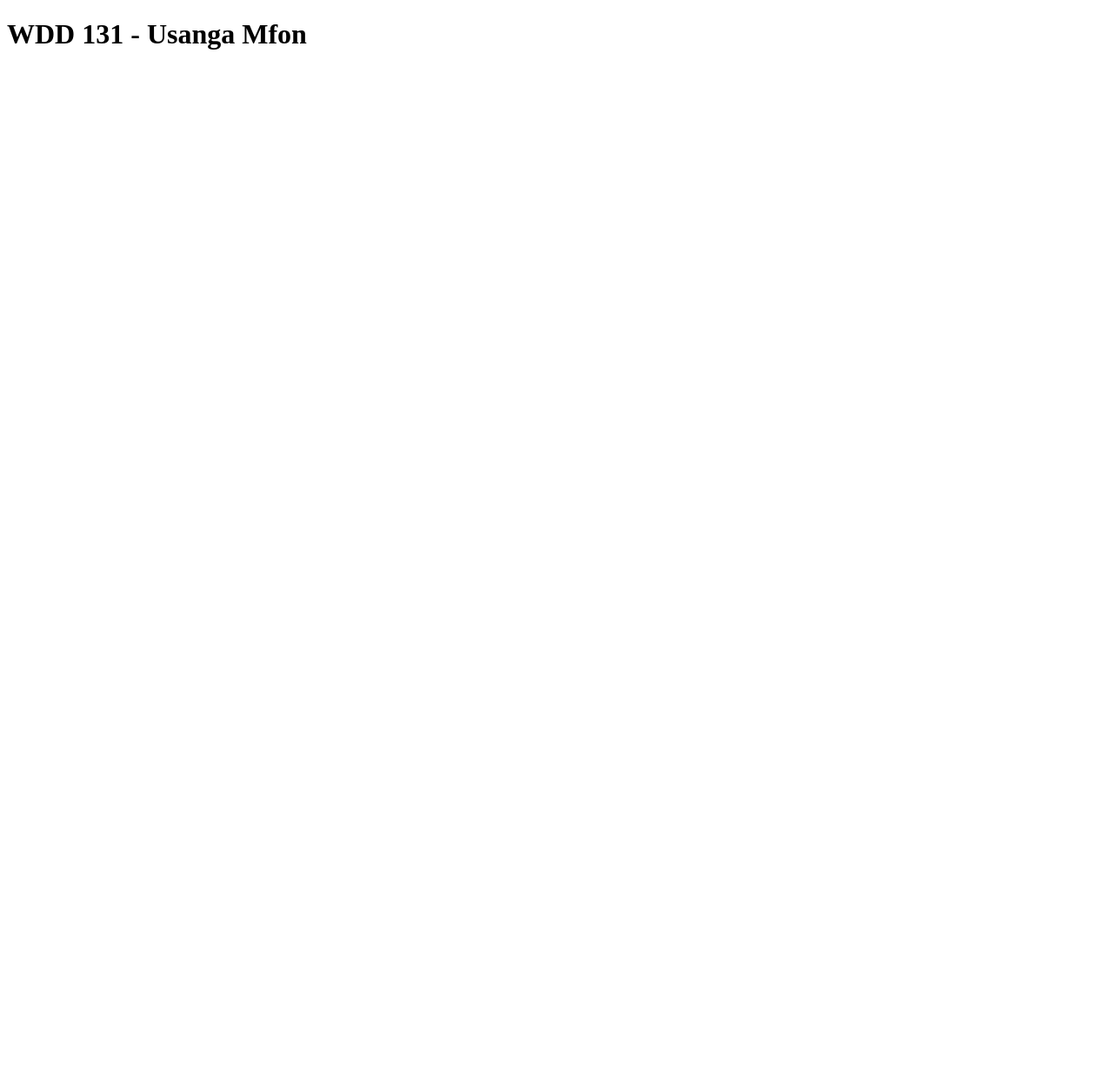
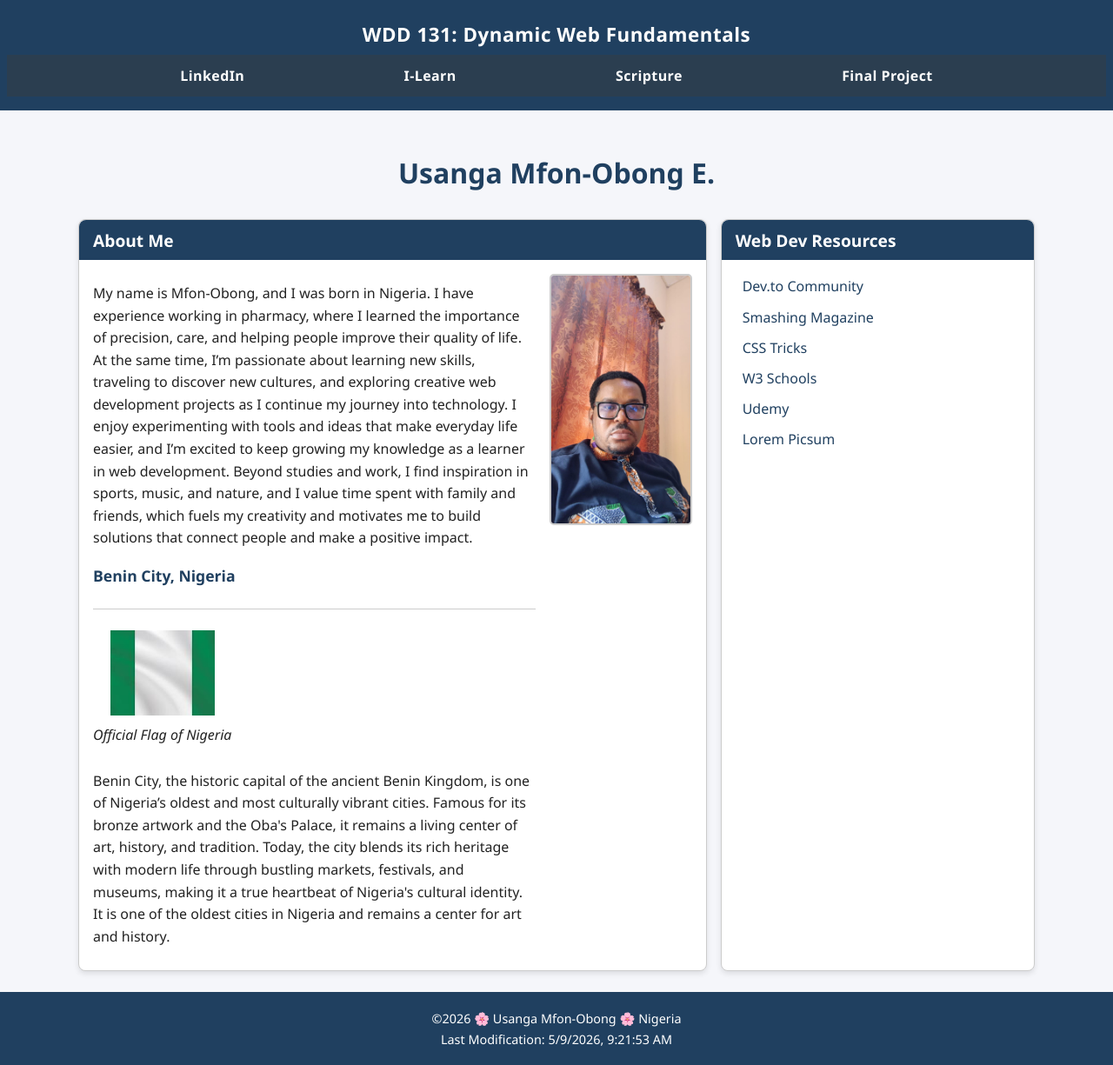
Before and after one commit to Maccharmy/wdd131, a plain HTML site: page index.html in a window 1280 px wide. Shown: the whole page at 87% size. Before the commit the page ends 800 px from the top, so only its background shows below. Drawn offline with Linux system fonts and the light colour scheme.

Commit message:
initial index

```diff
--- a/index.html
+++ b/index.html
@@ -4,11 +4,73 @@
 <head>
     <meta charset="UTF-8">
     <meta name="viewport" content="width=device-width, initial-scale=1.0">
-    <title>WDD 131</title>
+    <title>WDD 131: Dynamic Web Fundamentals - Usanga Mfon-Obong</title>
+    <meta name="description" content="WDD 131 - Dynamic Web Fundamentals - About Me and Web Dev Resources">
+    <meta name="author" content="Usanga Mfon-Obong">
+    <link rel="stylesheet" href="styles/base.css">
+    <script src="scripts/getdates.js" defer></script>
 </head>
 
 <body>
-    <h1>WDD 131 - Usanga Mfon</h1>
+    <header>
+        <h1>WDD 131: Dynamic Web Fundamentals</h1>
+        <nav>
+            <a href="[linkedin.com](https://www.linkedin.com/)">LinkedIn</a>
+            <a href="[byupw.instructure.com](https://byupw.instructure.com/)">I-Learn</a>
+            <a href="[churchofjesuschrist.org](https://www.churchofjesuschrist.org/study/scriptures)">Scripture</a>
+            <a href="#">Final Project</a>
+        </nav>
+    </header>
+
+    <main>
+        <h2>Usanga Mfon-Obong E.</h2>
+
+        <section class="card about">
+            <h3>About Me</h3>
+            <div class="card-content">
+                <div class="text">
+                    <p>My name is Mfon‑Obong, and I was born in Nigeria. I have experience working in pharmacy, where I learned the
+                    importance of precision, care, and helping people improve their quality of life. At the same time, I’m passionate about
+                    learning new skills, traveling to discover new cultures, and exploring creative web development projects as I continue
+                    my journey into technology. I enjoy experimenting with tools and ideas that make everyday life easier, and I’m excited
+                    to keep growing my knowledge as a learner in web development. Beyond studies and work, I find inspiration in sports,
+                    music, and nature, and I value time spent with family and friends, which fuels my creativity and motivates me to build
+                    solutions that connect people and make a positive impact.
+                    </p>
+
+                    <h4>Benin City, Nigeria</h4>
+                    <hr>
+                    <div class="flag-section">
+                        <img src="images/nigeria-flag.jpg" alt="Flag of Nigeria" class="flag">
+                        <p><em>Official Flag of Nigeria</em></p>
+                    </div>
+                    <p>Benin City, the historic capital of the ancient Benin Kingdom, is one of Nigeria’s oldest and most culturally vibrant
+                    cities. Famous for its bronze artwork and the Oba's Palace, it remains a living center of art, history, and tradition.
+                    Today, the city blends its rich heritage with modern life through bustling markets, festivals, and museums, making it a
+                    true heartbeat of Nigeria's cultural identity.                        It is one of the oldest cities in Nigeria and remains a center for art and history.</p>
+                </div>
+
+                <img src="images/mphun.jpeg" alt="Photo of Mfon-Obong" class="profile">
+            </div>
+        </section>
+
+        <section class="card resources">
+            <h3>Web Dev Resources</h3>
+            <ul>
+                <li><a href="[dev.to](https://dev.to/)">Dev.to Community</a></li>
+                <li><a href="[smashingmagazine.com](https://www.smashingmagazine.com/)">Smashing Magazine</a></li>
+                <li><a href="[css-tricks.com](https://css-tricks.com/)">CSS Tricks</a></li>
+                <li><a href="[w3schools.com](https://www.w3schools.com/)">W3 Schools</a></li>
+                <li><a href="[udemy.com](https://www.udemy.com/)">Udemy</a></li>
+                <li><a href="[picsum.photos](https://picsum.photos/)">Lorem Picsum</a></li>
+            </ul>
+        </section>
+    </main>
+
+    <footer>
+        <p>&copy;<span id="currentyear"></span> 🌸 Usanga Mfon-Obong 🌸 Nigeria</p>
+        <p id="lastModified"></p>
+    </footer>
 </body>
 
 </html>
--- /dev/null
+++ b/scripts/getdates.js
@@ -0,0 +1,7 @@
+// Display current year
+document.getElementById("currentyear").textContent = new Date().getFullYear();
+
+// Display last modified date and time
+const lastModifiedDate = new Date(document.lastModified);
+document.getElementById("lastModified").textContent =
+    "Last Modification: " + lastModifiedDate.toLocaleString();
--- /dev/null
+++ b/styles/base.css
@@ -0,0 +1,162 @@
+body {
+    font-family: "Segoe UI", Arial, sans-serif;
+    margin: 0;
+    background-color: #f5f6fa;
+    color: #222;
+}
+
+header {
+    background-color: #204060;
+    color: white;
+    text-align: center;
+    padding: 1rem 0.5rem;
+}
+
+header h1 {
+    margin: 0.5rem 0;
+    font-size: 1.4rem;
+    letter-spacing: 0.5px;
+}
+
+nav {
+    background-color: #2b3e50;
+    display: flex;
+    justify-content: space-evenly;
+    align-items: center;
+    padding: 0.8rem 2rem;
+    flex-wrap: wrap;
+    gap: 1rem;
+}
+
+nav a {
+    color: white;
+    text-decoration: none;
+    font-weight: 600;
+    font-size: 1rem;
+    letter-spacing: 0.4px;
+    transition: color 0.2s ease, text-decoration 0.2s ease;
+}
+
+nav a:hover {
+    text-decoration: underline;
+    color: #ffcc66;
+}
+
+main {
+    max-width: 1100px;
+    margin: 1.5rem auto;
+    display: grid;
+    grid-template-columns: 2fr 1fr;
+    gap: 1rem;
+    padding: 0 1rem;
+}
+
+main>h2 {
+    grid-column: 1 / -1;
+    text-align: center;
+    font-size: 2rem;
+    color: #204060;
+    margin-bottom: 1rem;
+}
+
+.card {
+    background-color: #ffffff;
+    border: 1px solid #ccc;
+    border-radius: 8px;
+    box-shadow: 0 3px 6px rgba(0, 0, 0, 0.1);
+}
+
+.card h3 {
+    background-color: #204060;
+    color: white;
+    padding: 0.6rem 1rem;
+    margin: 0;
+    border-radius: 8px 8px 0 0;
+    font-size: 1.2rem;
+}
+
+.about .card-content {
+    display: flex;
+    justify-content: space-between;
+    align-items: flex-start;
+    padding: 1rem;
+    gap: 1rem;
+}
+
+.about .text {
+    flex: 1.6;
+    line-height: 1.6;
+}
+
+.about p {
+    margin: 0.6rem 0;
+}
+
+.about h4 {
+    margin-top: 1rem;
+    color: #204060;
+    font-size: 1.1rem;
+}
+
+.about hr {
+    border: none;
+    border-top: 1px solid #ccc;
+    margin: 0.5rem 0 1rem;
+}
+
+.about .profile {
+    width: 160px;
+    height: auto;
+    border-radius: 5px;
+    border: 2px solid #ccc;
+}
+
+.flag-section {
+    display: inline-block;
+    text-align: center;
+    margin: 0.5rem 1.5rem 0.5rem 0;
+}
+
+.flag {
+    width: 120px;
+    display: block;
+    margin: 0 auto 0.3rem;
+}
+
+.resources {
+    padding-bottom: 1rem;
+}
+
+.resources ul {
+    list-style: none;
+    margin: 1rem 1.5rem;
+    padding: 0;
+    line-height: 1.8;
+}
+
+.resources li {
+    margin: 0.4rem 0;
+}
+
+.resources a {
+    color: #204060;
+    text-decoration: none;
+    font-weight: 500;
+}
+
+.resources a:hover {
+    text-decoration: underline;
+    color: #16324f;
+}
+
+footer {
+    background-color: #204060;
+    color: white;
+    text-align: center;
+    padding: 1rem;
+    font-size: 0.9rem;
+}
+
+footer p {
+    margin: 0.3rem 0;
+}
```
Also changed, not shown: images/mphun.jpeg (added), images/nigeria-flag.jpg (added), images/profie.jpeg (added).
